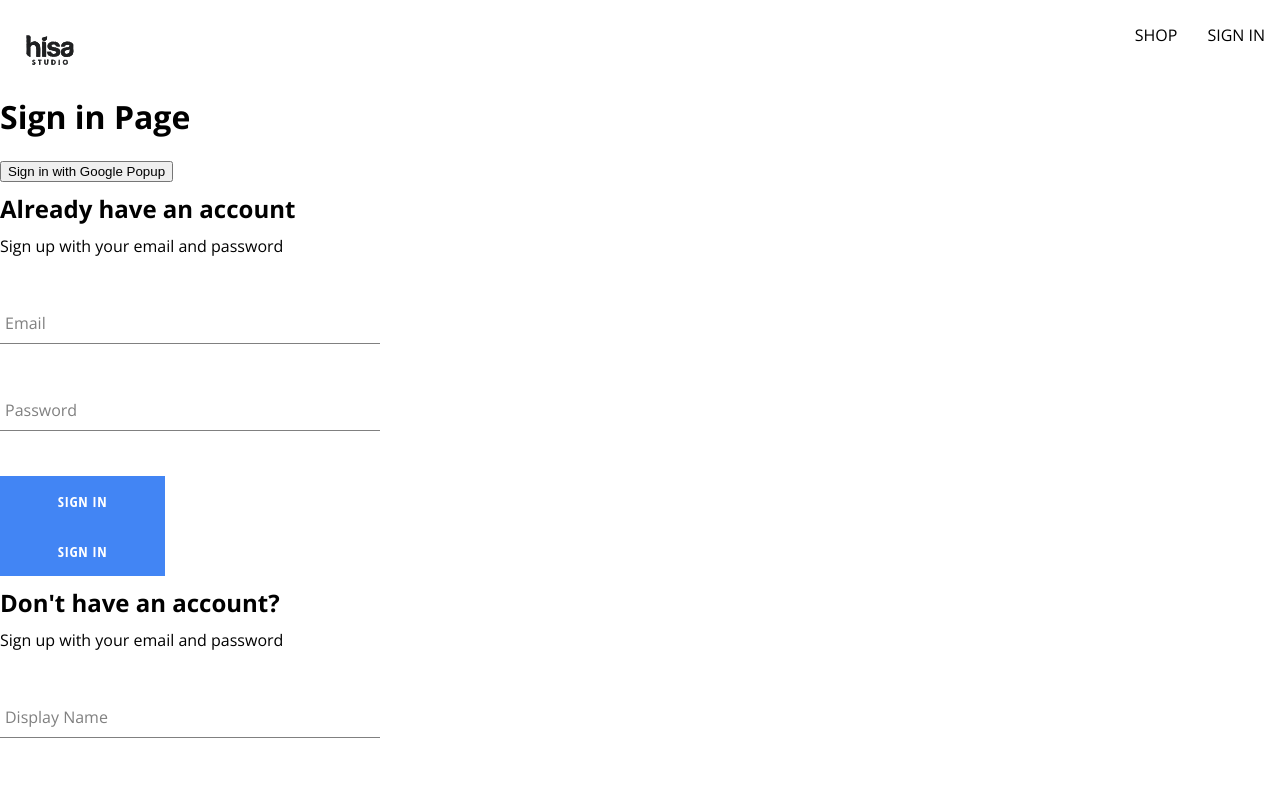
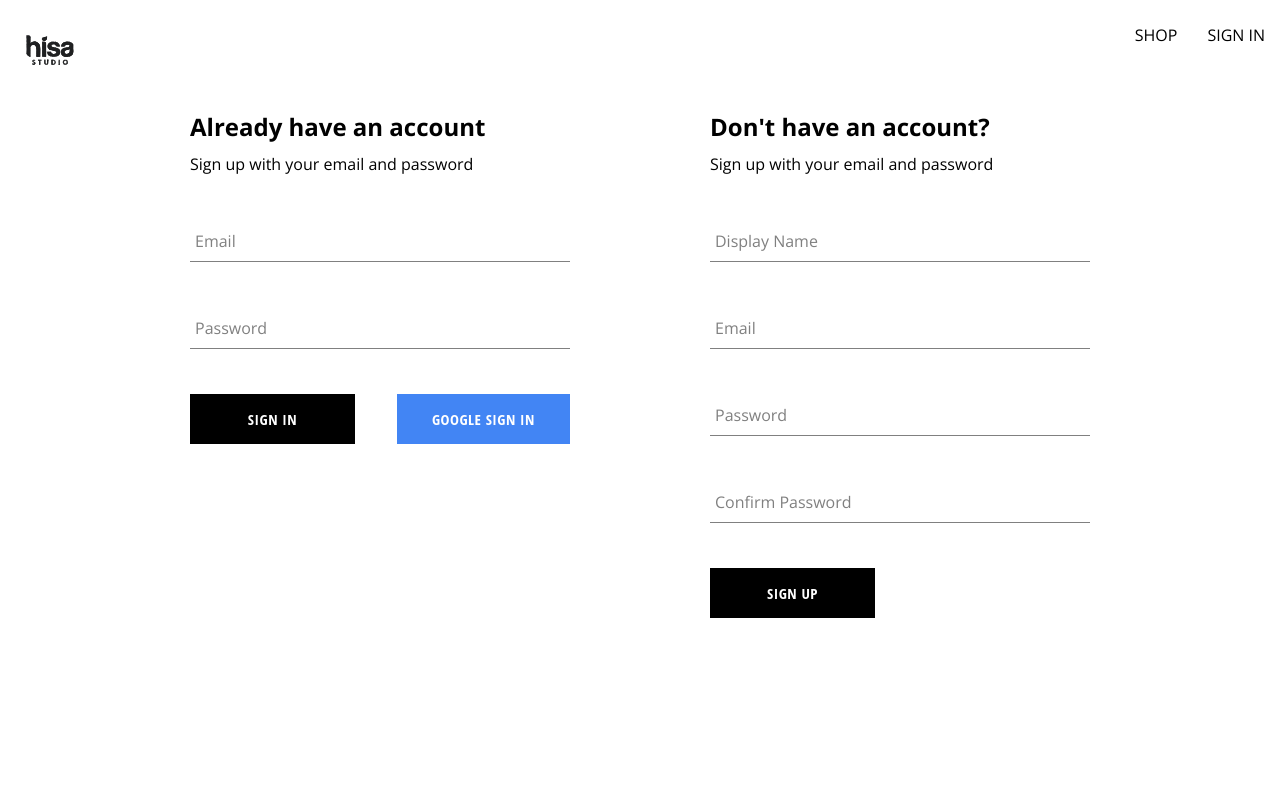
Before and after one commit to Adsyarif/Hisa-Merch, a React (Create React App) app: page /auth in a window 1280 px wide. Shown: the top 795 px of the page. Built offline with nearby package versions, Linux system fonts and the light colour scheme; a web font is replaced by a local one.

Commit message:
created authentication page in sign in / sign up form

```diff
--- a/src/components/SignInForm/SigninForm.component.jsx
+++ b/src/components/SignInForm/SigninForm.component.jsx
@@ -2,6 +2,8 @@ import { useState } from "react";
 import {
   createAuthUserWithEmailAndPassword,
   createUserDocumentFromAuth,
+  signInWithGooglePopup,
+  signInAuthWithEmailAndPassword,
 } from "./../../utils/Firebase/Firebase.utils";
 import FormInput from "../FormInput/FormInput.component";
 import "./SigninForm.styles.scss";
@@ -9,17 +11,27 @@ import "./../Button/Button.component";
 import Button from "./../Button/Button.component";
 
 const SignInForm = () => {
-  const [userSignUp, setUserSignUp] = useState({
+  const [userSignUp, setUserSignIn] = useState({
     email: "",
     password: "",
   });
+
+  const logPopupGoogleUser = async () => {
+    try {
+      const response = await signInWithGooglePopup();
+      const { user } = response;
+      const userDocRef = await createUserDocumentFromAuth(user);
+    } catch (error) {
+      console.log(error);
+    }
+  };
 
   const { email, password } = userSignUp;
 
   const handleOnChange = (event) => {
     const { value, name } = event.target;
 
-    setUserSignUp((prevValue) => {
+    setUserSignIn((prevValue) => {
       return {
         ...prevValue,
         [name]: value,
@@ -30,13 +42,21 @@ const SignInForm = () => {
     event.preventDefault();
 
     try {
-      setUserSignUp({
-        displayName: "",
+      const response = await signInAuthWithEmailAndPassword(email, password);
+      console.log(response);
+      setUserSignIn({
         email: "",
         password: "",
-        confirmPassword: "",
       });
-    } catch (error) {}
+    } catch (error) {
+      switch (error.code) {
+        case "auth/invalid-credential":
+          alert("Invalid Account");
+          break;
+        default:
+          console.log(error);
+      }
+    }
   };
   return (
     <div className="sign-up-container">
@@ -63,13 +83,18 @@ const SignInForm = () => {
             required: true,
           }}
         />
-
-        <Button buttonType="google" type="submit">
-          Sign In
-        </Button>
-        <Button buttonType="google" type="submit">
-          Sign In
-        </Button>
+        <div className="buttons-container">
+          <Button buttonType="reverted" type="submit">
+            Sign In
+          </Button>
+          <Button
+            type="button"
+            onClick={logPopupGoogleUser}
+            buttonType="google"
+          >
+            Google Sign In
+          </Button>
+        </div>
       </form>
     </div>
   );
--- a/src/components/SignInForm/SigninForm.styles.scss
+++ b/src/components/SignInForm/SigninForm.styles.scss
@@ -6,4 +6,9 @@
   h2 {
     margin: 10px 0;
   }
+
+  .buttons-container {
+    display: flex;
+    justify-content: space-between;
+  }
 }
--- a/src/components/SignUpForm/SignUpForm.component.jsx
+++ b/src/components/SignUpForm/SignUpForm.component.jsx
@@ -89,7 +89,7 @@ const SignUpForm = () => {
         <FormInput
           title="Confirm Password"
           inputOptions={{
-            name: "confirmPassowd",
+            name: "confirmPassword",
             onChange: handleOnChange,
             type: "password",
             value: confirmPassword,
@@ -97,7 +97,7 @@ const SignUpForm = () => {
           }}
         />
 
-        <Button buttonType="google" type="submit">
+        <Button buttonType="reverted" type="submit">
           Sign Up
         </Button>
       </form>
--- a/src/routes/Authentication/Authentication.component.jsx
+++ b/src/routes/Authentication/Authentication.component.jsx
@@ -1,48 +1,8 @@
-import { getRedirectResult } from "firebase/auth";
-import { useEffect } from "react";
 import { SignUpForm, SignInForm } from "../../components";
-import {
-  auth,
-  signInWithGooglePopup,
-  createUserDocumentFromAuth,
-  signInWithGoogleRedirect,
-} from "../../utils/Firebase/Firebase.utils";
-
+import "./Aythentucation.stles.scss";
 const Authentication = () => {
-  const logPopupGoogleUser = async () => {
-    const response = await signInWithGooglePopup();
-    const { user } = response;
-    const userDocRef = await createUserDocumentFromAuth(user);
-    console.log(response);
-    console.log(user);
-    console.log(userDocRef);
-  };
-
-  //   useEffect(
-  //     () => async () => {
-  //       const response = await getRedirectResult(auth);
-  //       if (response) {
-  //         const { user } = response;
-  //         const userDocRef = await createUserDocumentFromAuth(user);
-  //       }
-  //     },
-  //     []
-  //   );
-
-  //   const logGoogleReDirectUser = async () => {
-  //     const response = await signInWithGoogleRedirect();
-  //     const { user } = response;
-  //     const userDocRef = await createUserDocumentFromAuth(user);
-
-  //     console.log(user);
-  //   };
   return (
-    <div>
-      <h1>Sign in Page</h1>
-      <button onClick={logPopupGoogleUser}>Sign in with Google Popup</button>
-      {/* <button onClick={signInWithGoogleRedirect}>
-        Sign in with Google Redirect
-      </button> */}
+    <div className="authentication-container">
       <SignInForm />
       <SignUpForm />
     </div>
--- /dev/null
+++ b/src/routes/Authentication/Aythentucation.stles.scss
@@ -0,0 +1,6 @@
+.authentication-container {
+  display: flex;
+  justify-content: space-between;
+  width: 900px;
+  margin: 30px auto;
+}
--- a/src/utils/Firebase/Firebase.utils.js
+++ b/src/utils/Firebase/Firebase.utils.js
@@ -6,6 +6,7 @@ import {
   signInWithPopup, // sign in methode
   GoogleAuthProvider, // for select login provider like facebook, github, google, an so on. initialize provider get prompt select_account
   createUserWithEmailAndPassword,
+  signInWithEmailAndPassword,
 } from "firebase/auth";
 
 import {
@@ -77,3 +78,7 @@ export const createAuthUserWithEmailAndPassword = async (email, password) => {
   if (!email || !password) return;
   return await createUserWithEmailAndPassword(auth, email, password);
 };
+export const signInAuthWithEmailAndPassword = async (email, password) => {
+  if (!email || !password) return;
+  return await signInWithEmailAndPassword(auth, email, password);
+};
```
